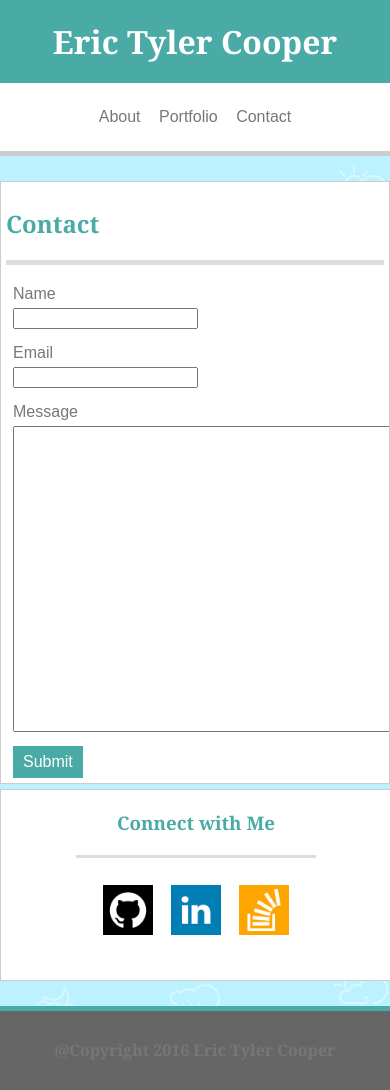
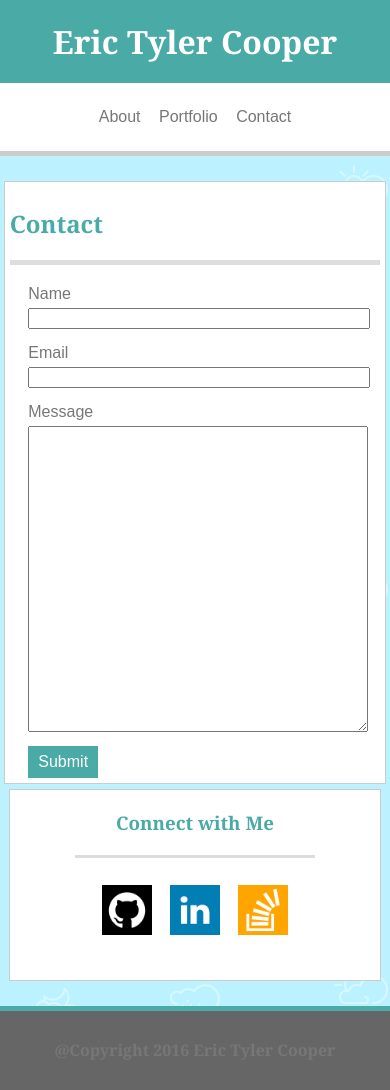
Before and after one commit to EricTC93/Responsive-Portfolio, a plain HTML site: page contact.html in a window 390 px wide. Drawn offline with Linux system fonts and the light colour scheme.

Commit message:
add media for contact.html

```diff
--- a/assets/css/style.css
+++ b/assets/css/style.css
@@ -114,6 +114,15 @@ div.right {
 	margin-right: 75px;
 }
 
+form {
+	width: 600px;
+	margin: 0px 10px;
+}
+
+input, textarea {
+	width: 100%;
+}
+
 aside {
 	width: 270px;
 	height: 150px;
@@ -172,11 +181,11 @@ h5 {
 	}
 
 	section {
-		max-width: 400px
+		max-width: 400px;
 	}
 
-	aside {
-
+	form {
+		max-width: 350px;
 	}
 
 	section>img {
@@ -203,6 +212,7 @@ h5 {
 		float: none;
 		margin: 5px auto;
 		max-width: none;
+		width: 95%;
 	}
 
 	div.left {
@@ -219,11 +229,18 @@ h5 {
 		clear: none;
 	}
 
+	form {
+		margin: auto;
+		max-width: none;
+		width: 90%;
+	}
+
 	aside {
 		float: none;
 		clear: both;
-		margin-left: 0px;
-		width: 100%;
+		margin-left: auto;
+		margin-right: auto;
+		width: 95%;
 	}
 
 }
@@ -245,7 +262,6 @@ h5 {
 
 	section {
 		margin: 5px auto;
-		max-width: none;
 	}
 
 	div.left, div.right {
```
